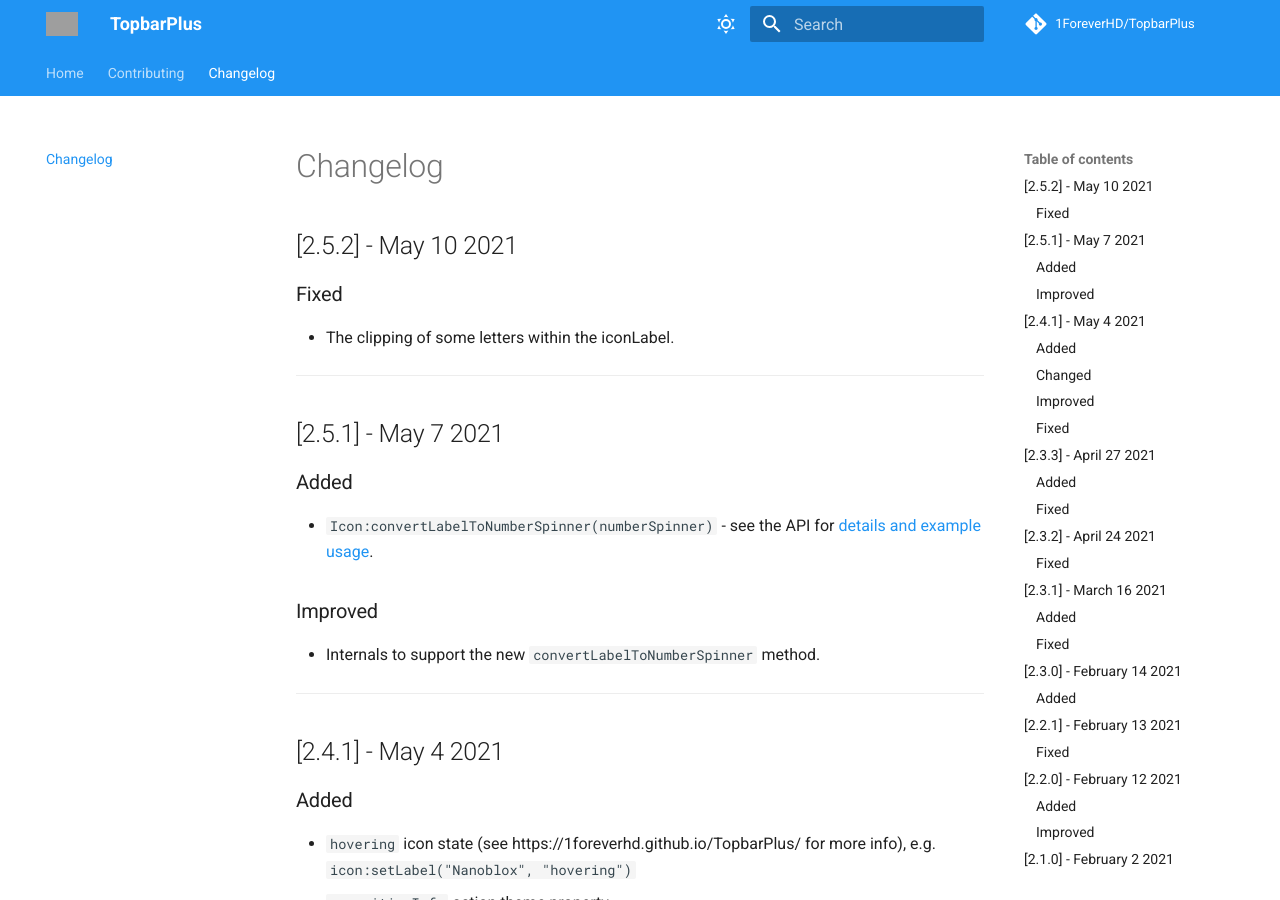
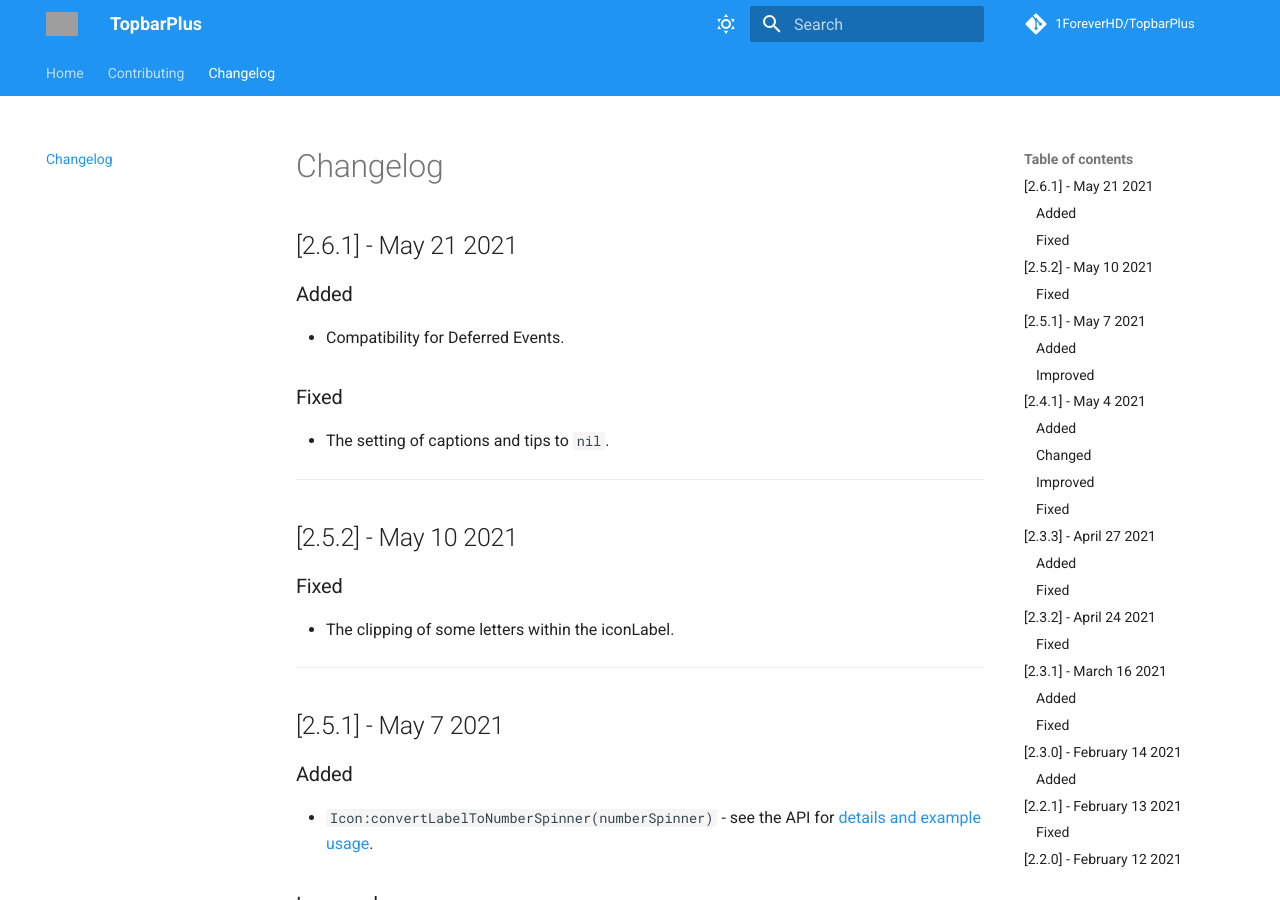
Before and after one commit to 1ForeverHD/TopbarPlus, an MkDocs documentation site: the page built from docs/changelog.md, in a window 1280 px wide and 900 px high. Built offline with MkDocs 1.6.1 and Material for MkDocs 9.7.7, drawn with Linux system fonts in a browser that asks for light colours; comment, search, counter and statistics services are not loaded; grey boxes are pictures that could not be loaded.

Commit message:
Added compatability for deferred events and the tip/captions nil set bug

```diff
--- a/docs/changelog.md
+++ b/docs/changelog.md
@@ -1,3 +1,13 @@
+## [2.6.1] - May 21 2021
+### Added
+- Compatibility for Deferred Events.
+
+### Fixed
+- The setting of captions and tips to ``nil``.
+
+
+
+--------
 ## [2.5.2] - May 10 2021
 ### Fixed
 - The clipping of some letters within the iconLabel.
```
Also changed, not shown: 3 other files.
